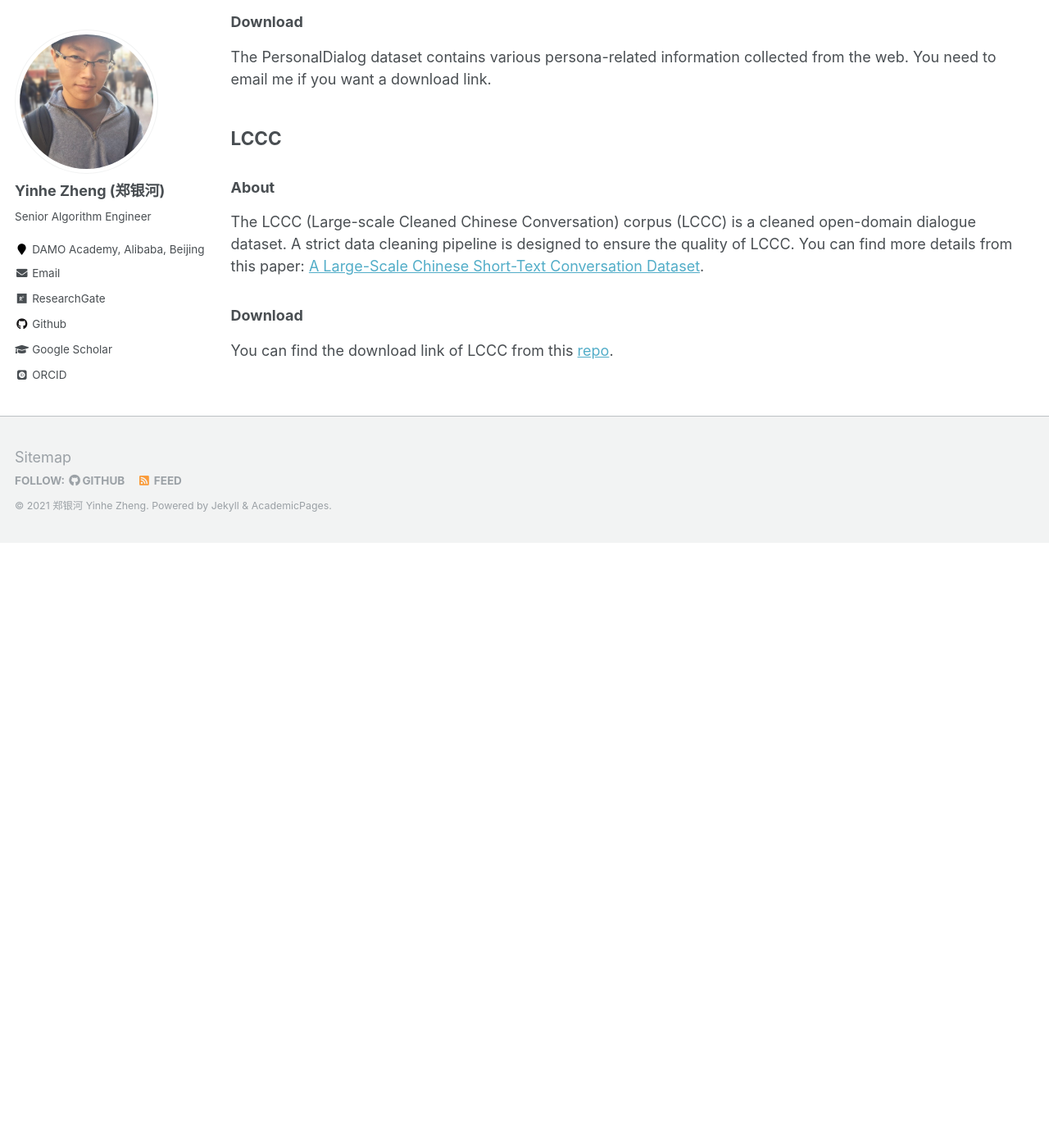
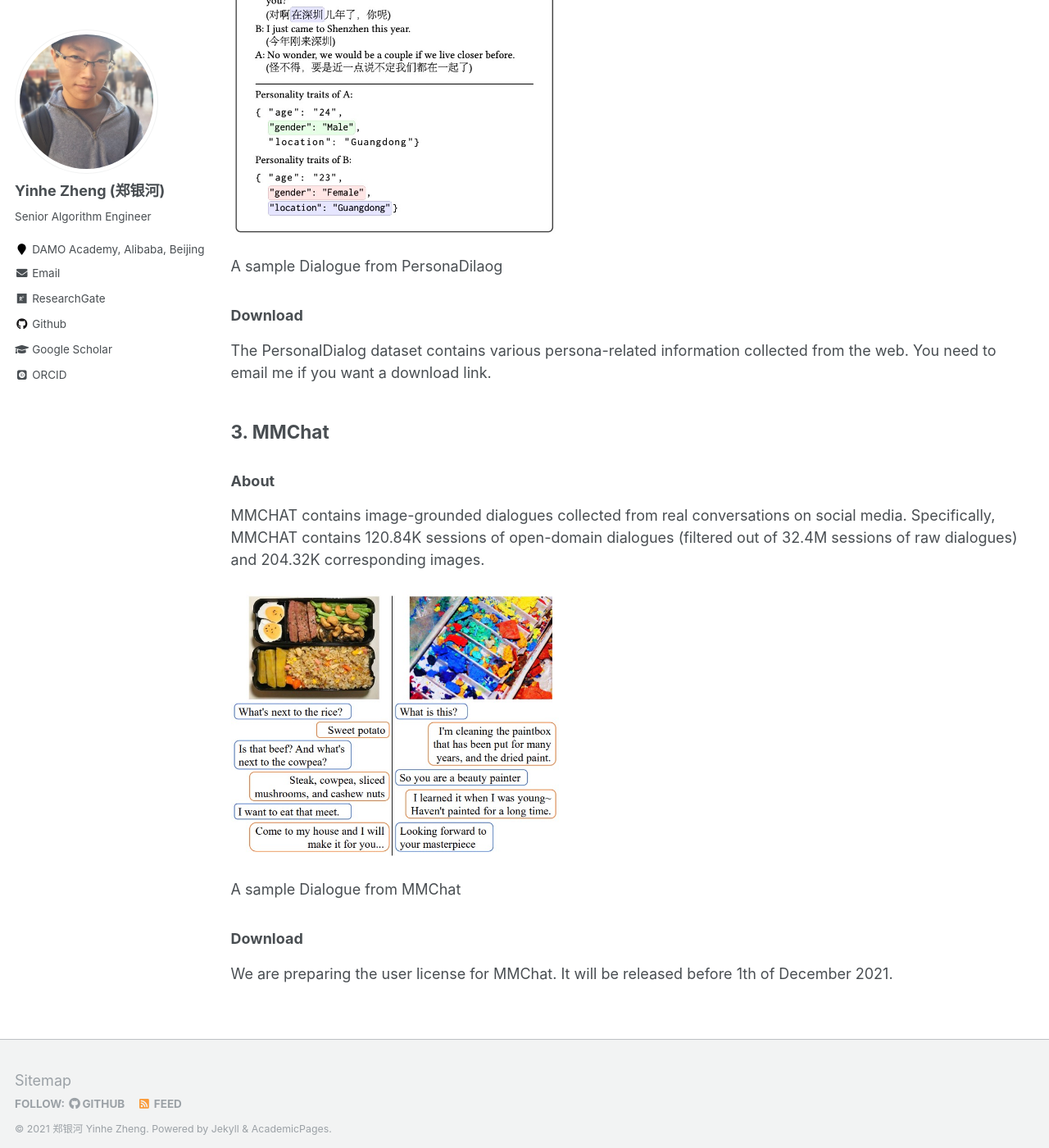
Before and after one commit to silverriver/silverriver.github.io, a Jekyll site: the page built from _pages/datasets.md, in a window 1280 px wide and 1400 px high, scrolled down 1146 px. Shown: the whole window at 82% size. Built offline with Jekyll 4.4.1, drawn with Linux system fonts in a browser that asks for light colours; some web fonts are replaced; before the commit the page ends 1808 px from its top, so only the background shows below that; some of the changed text lies outside the part shown.

Commit message:
add more MMChat dataset

```diff
--- a/_pages/datasets.md
+++ b/_pages/datasets.md
@@ -11,13 +11,24 @@ You can find some interesting datasets for dialogue systems on this page.
 
 -----
 
-## PersonalDialog
+## 1. LCCC
+
+### About
+The LCCC (Large-scale Cleaned Chinese Conversation) corpus (LCCC) is a cleaned open-domain dialogue dataset.
+A strict data cleaning pipeline is designed to ensure the quality of LCCC.
+It contains 7,273,804 single-turn dialogues and 4,733,955 multi-turn dialogues.
+You can find more details from this paper: [A Large-Scale Chinese Short-Text Conversation Dataset](https://arxiv.org/abs/2008.03946).
+
+### Download
+You can find the download link of LCCC from this [repo](https://github.com/thu-coai/CDial-GPT).
+
+## 2. PersonalDialog
 
 ### About
 The PersonalDialog dataset is a large-scale multi-turn Chinese dialogue dataset containing various traits from a large number of speakers. The whole dataset consists of 20.83M sessions and 56.25M utterances from 8.47M speakers. Each utterance is associated with a speaker marked with traits like Age, Gender, Location, Interest Tags, etc. Several anonymization schemes are designed to protect the privacy of each speaker. This large-scale dataset will facilitate not only the study of personalized dialogue generation but also other researches on sociolinguistics or social science.
 You can find more details from this paper: [Personalized Dialogue Generation with Diversified Traits](https://arxiv.org/abs/1901.09672)
 
- <img src="/images/PersonalDialog.jpg" width = "400" alt="Sample Dialogue from PersonaDilaog" align=center />
+ <img src="/images/PersonalDialog.jpg" width = "400" alt="A Sample Dialogue from PersonaDilaog" align=center />
 
 A sample Dialogue from PersonaDilaog
 
@@ -25,11 +36,17 @@ A sample Dialogue from PersonaDilaog
 The PersonalDialog dataset contains various persona-related information collected from the web.
 You need to email me if you want a download link.
 
-## LCCC
+## 3. MMChat
 
 ### About
-The LCCC (Large-scale Cleaned Chinese Conversation) corpus (LCCC) is a cleaned open-domain dialogue dataset.
-A strict data cleaning pipeline is designed to ensure the quality of LCCC. You can find more details from this paper: [A Large-Scale Chinese Short-Text Conversation Dataset](https://arxiv.org/abs/2008.03946).
+MMCHAT contains image-grounded dialogues collected from real conversations on social media.
+Specifically, MMCHAT contains 120.84K sessions of open-domain dialogues
+(filtered out of 32.4M sessions of raw dialogues) and 204.32K corresponding images.
+
+ <img src="/images/mmchat.jpg" width = "400" alt="A Sample Dialogue from MMChat" align=center />
+
+A sample Dialogue from MMChat
 
 ### Download
-You can find the download link of LCCC from this [repo](https://github.com/thu-coai/CDial-GPT).
+We are preparing the user license for MMChat.
+It will be released before 1th of December 2021.
```
Also changed, not shown: images/mmchat.jpg (added).
